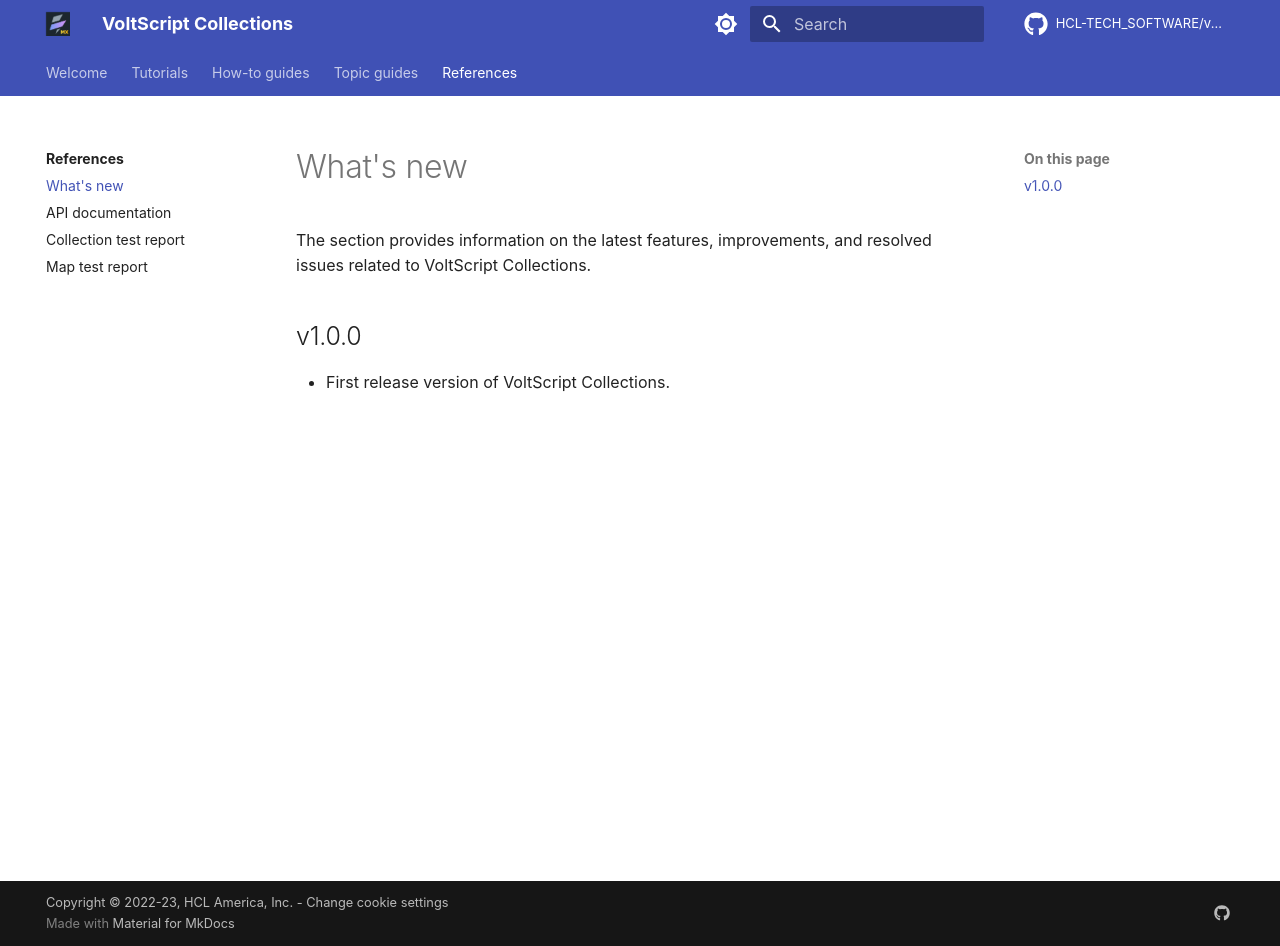
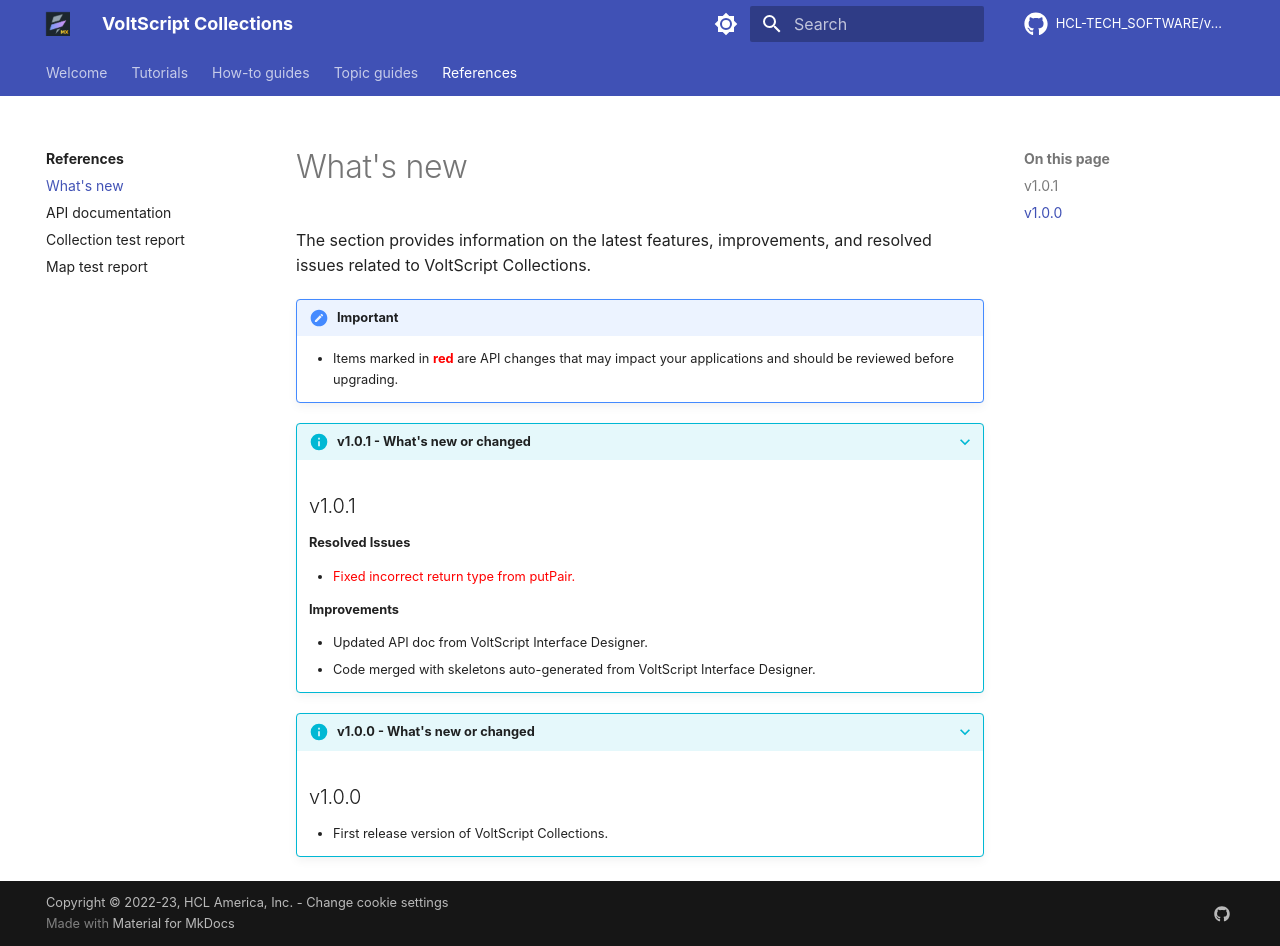
Before and after one commit to HCL-TECH-SOFTWARE/voltscript-collections, an MkDocs documentation site: the page built from docs/references/whatsnew.md, in a window 1280 px wide and 946 px high. Built offline with MkDocs 1.6.1 and Material for MkDocs 9.7.7, drawn with Linux system fonts in a browser that asks for light colours; comment, search, counter and statistics services are not loaded.

Commit message:
Updated changelog and what's new

```diff
--- a/docs/references/whatsnew.md
+++ b/docs/references/whatsnew.md
@@ -2,6 +2,23 @@
 
 The section provides information on the latest features, improvements, and resolved issues related to VoltScript Collections.
 
-## v1.0.0
+<!-- prettier-ignore -->
+!!! note "Important"
+    - Items marked in <span style="color:red">**red**</span> are API changes that may impact your applications and should be reviewed before upgrading.
 
-- First release version of VoltScript Collections.
+???+ info "v1.0.1 - What's new or changed"
+    ## v1.0.1
+
+    **Resolved Issues**
+
+    - <span style="color:red">Fixed incorrect return type from putPair.</span>
+
+    **Improvements**
+
+    - Updated API doc from VoltScript Interface Designer.
+    - Code merged with skeletons auto-generated from VoltScript Interface Designer.
+
+???+ info "v1.0.0 - What's new or changed"
+    ## v1.0.0
+
+    - First release version of VoltScript Collections.
```
Also changed, not shown: CHANGELOG.md (+5 -2 lines).
